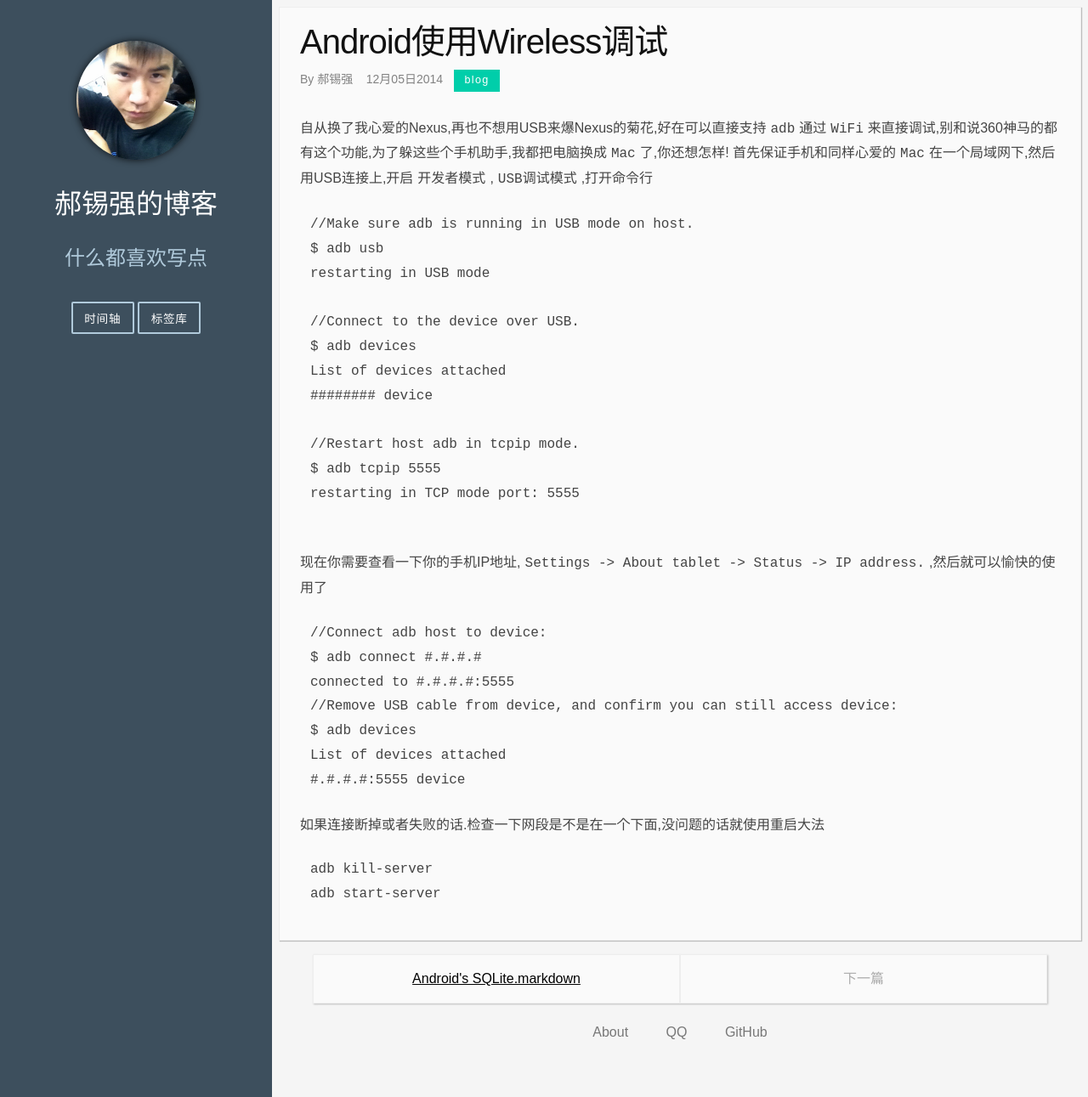
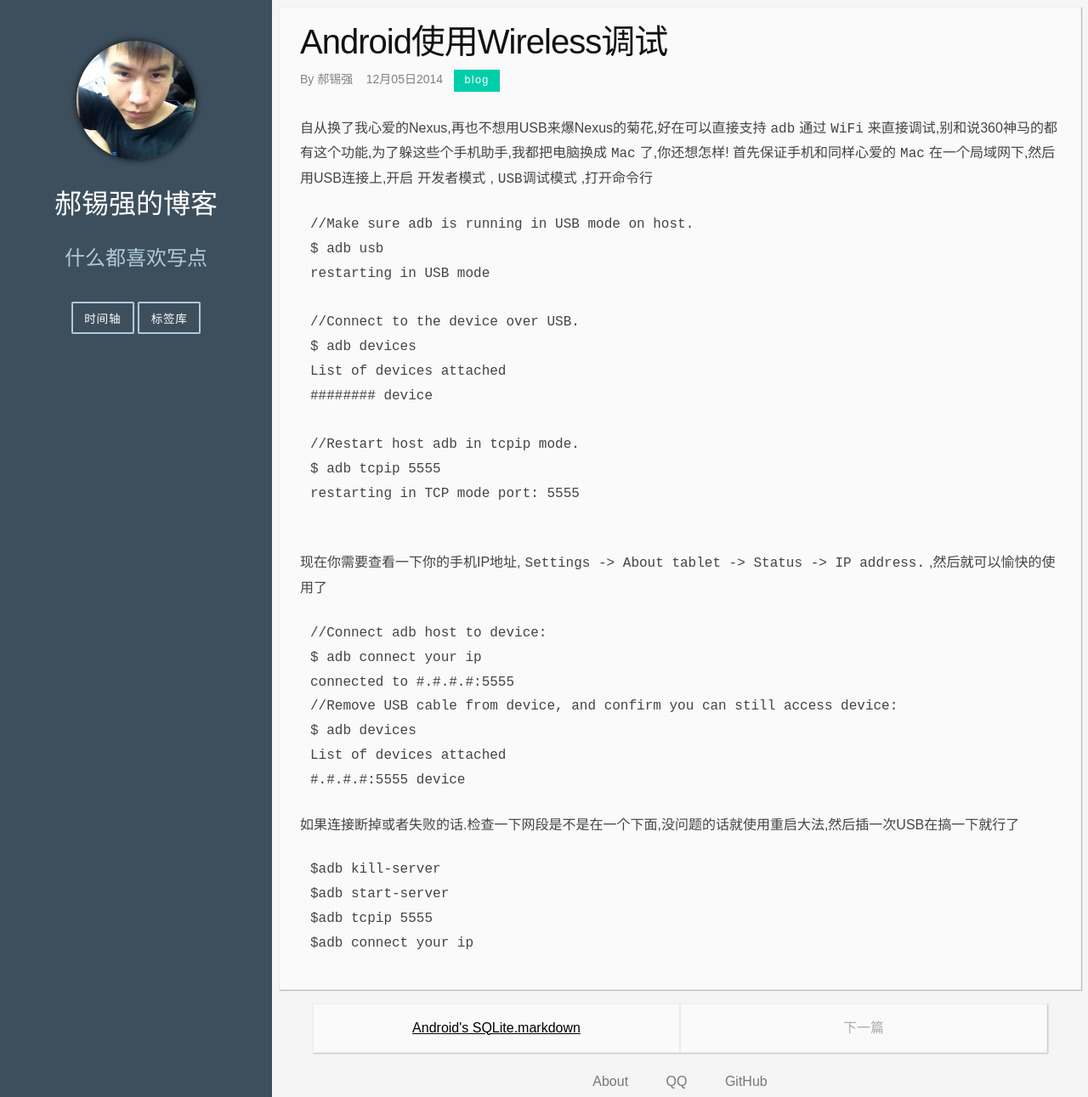
Before and after one commit to Haoxiqiang/haoxiqiang.github.io, a Jekyll site: the page built from _posts/2014-12-05-Android使用Wireless调试.markdown, in a window 1280 px wide and 1291 px high. Shown: the whole window at 85% size. Built offline with Jekyll 4.4.1, drawn with Linux system fonts in a browser that asks for light colours.

Commit message:
1.fix bug

````diff
--- a/_posts/2014-12-05-Android使用Wireless调试.markdown
+++ b/_posts/2014-12-05-Android使用Wireless调试.markdown
@@ -31,7 +31,7 @@ restarting in TCP mode port: 5555
 
 ```
 //Connect adb host to device:
-$ adb connect #.#.#.#
+$ adb connect your ip
 connected to #.#.#.#:5555
 //Remove USB cable from device, and confirm you can still access device:
 $ adb devices
@@ -39,9 +39,11 @@ List of devices attached
 #.#.#.#:5555 device
 ```
 
-如果连接断掉或者失败的话.检查一下网段是不是在一个下面,没问题的话就使用重启大法
+如果连接断掉或者失败的话.检查一下网段是不是在一个下面,没问题的话就使用重启大法,然后插一次USB在搞一下就行了
 
 ```
-adb kill-server
-adb start-server
+$adb kill-server
+$adb start-server
+$adb tcpip 5555
+$adb connect your ip
 ```
````
